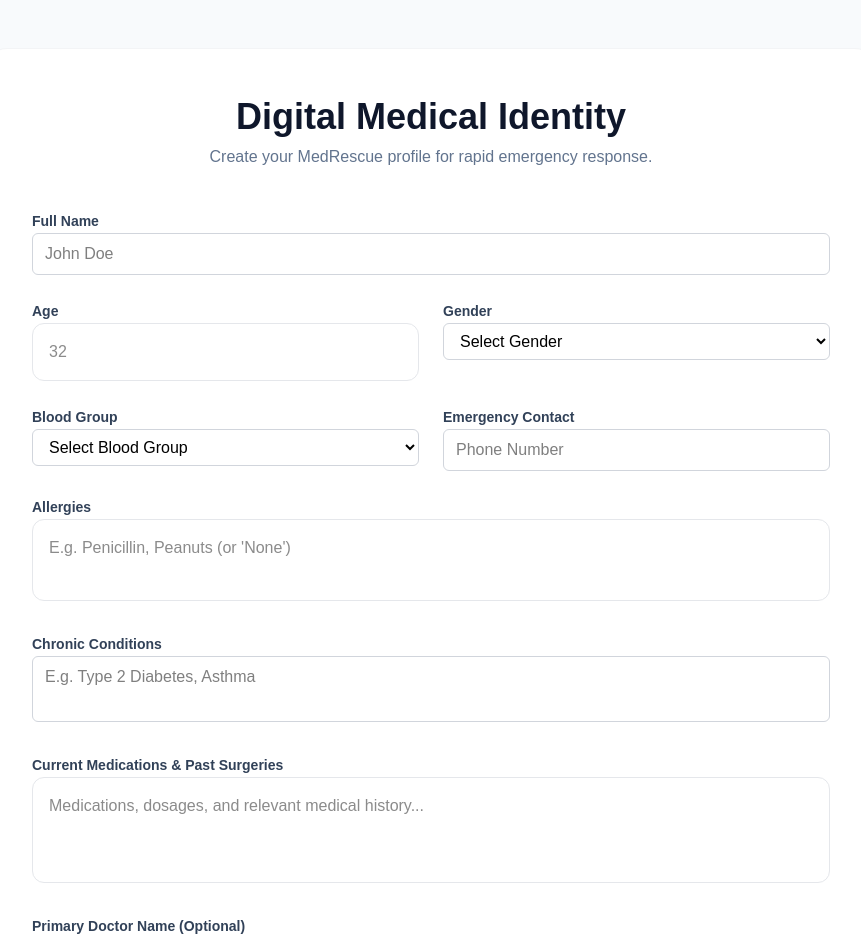
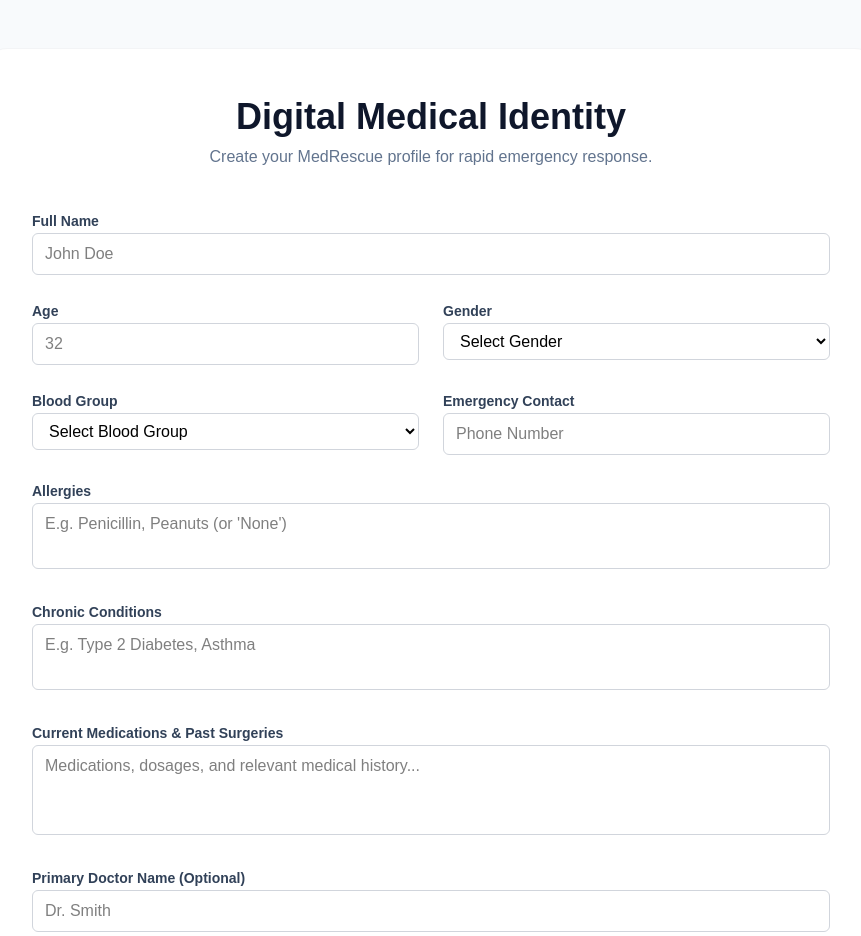
Before and after one commit to unnat-git/medrescue, a Next.js app in the folder frontend/: page /profile/create in a window 1280 px wide. Shown: the top 936 px of the page, without its empty margins (209-1070 px from the left). Built offline with nearby package versions, Linux system fonts and the light colour scheme.

Commit message:
Fix form input styles for age, allergies, and medications

```diff
--- a/frontend/src/app/profile/create/page.tsx
+++ b/frontend/src/app/profile/create/page.tsx
@@ -61,7 +61,7 @@
 
             <div className="space-y-2">
               <label className="text-sm font-bold text-slate-700">Age</label>
-              <input required type="number" name="age" onChange={handleChange} value={formData.age} className="w-full p-4 border border-gray-200 rounded-xl focus:ring-4 focus:ring-red-100 focus:border-red-500 outline-none transition" placeholder="32" />
+              <input required type="number" name="age" onChange={handleChange} value={formData.age} className={inputStyle} placeholder="32" />
             </div>
 
             <div className="space-y-2">
@@ -96,7 +96,7 @@
 
             <div className="col-span-1 md:col-span-2 space-y-2">
               <label className="text-sm font-bold text-slate-700">Allergies</label>
-              <textarea name="allergies" onChange={handleChange} value={formData.allergies} rows={2} className="w-full p-4 border border-gray-200 rounded-xl focus:ring-4 focus:ring-red-100 focus:border-red-500 outline-none transition resize-none" placeholder="E.g. Penicillin, Peanuts (or 'None')"></textarea>
+              <textarea name="allergies" onChange={handleChange} value={formData.allergies} rows={2} className={`${inputStyle} resize-none`} placeholder="E.g. Penicillin, Peanuts (or 'None')"></textarea>
             </div>
 
             <div className="col-span-1 md:col-span-2 space-y-2">
@@ -106,7 +106,7 @@
 
             <div className="col-span-1 md:col-span-2 space-y-2">
               <label className="text-sm font-bold text-slate-700">Current Medications & Past Surgeries</label>
-              <textarea name="current_medications" onChange={handleChange} value={formData.current_medications} rows={3} className="w-full p-4 border border-gray-200 rounded-xl focus:ring-4 focus:ring-red-100 focus:border-red-500 outline-none transition resize-none" placeholder="Medications, dosages, and relevant medical history..."></textarea>
+              <textarea name="current_medications" onChange={handleChange} value={formData.current_medications} rows={3} className={`${inputStyle} resize-none`} placeholder="Medications, dosages, and relevant medical history..."></textarea>
             </div>
 
             <div className="col-span-1 md:col-span-2 space-y-2">
```
